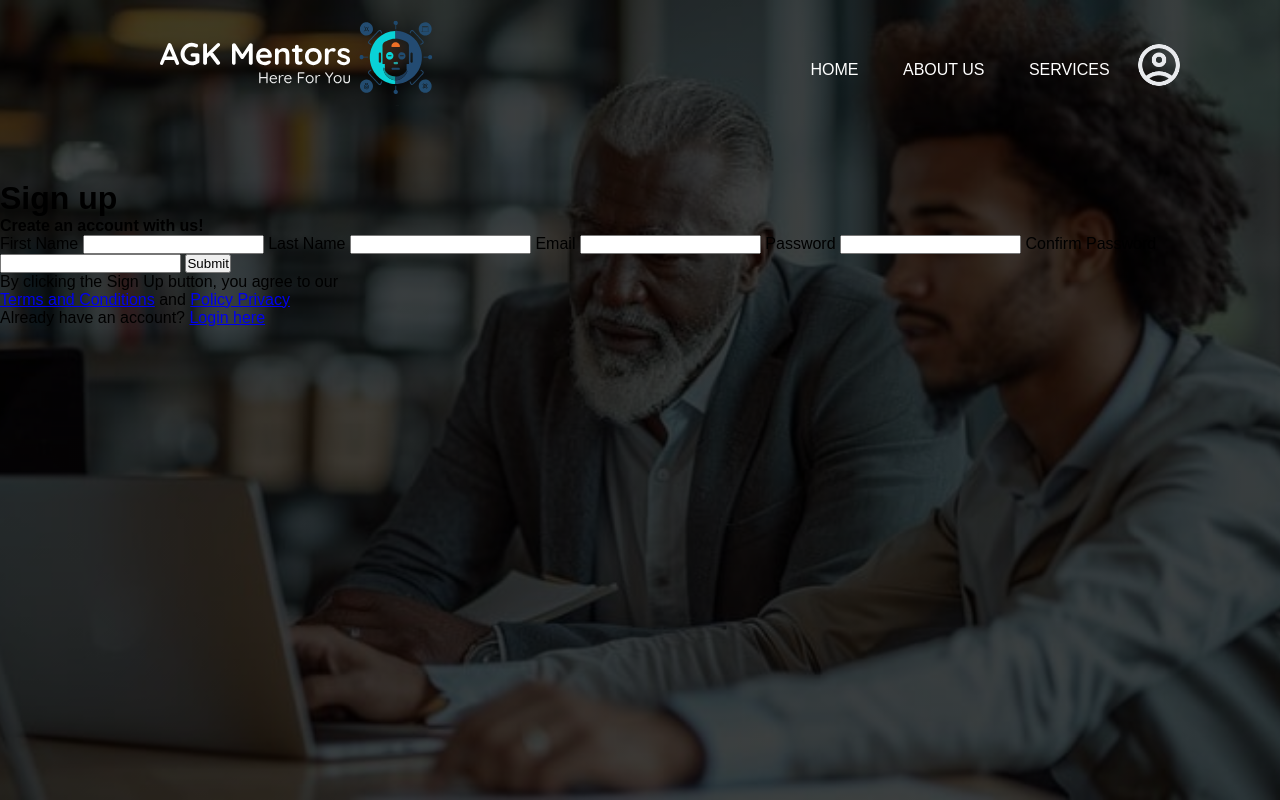
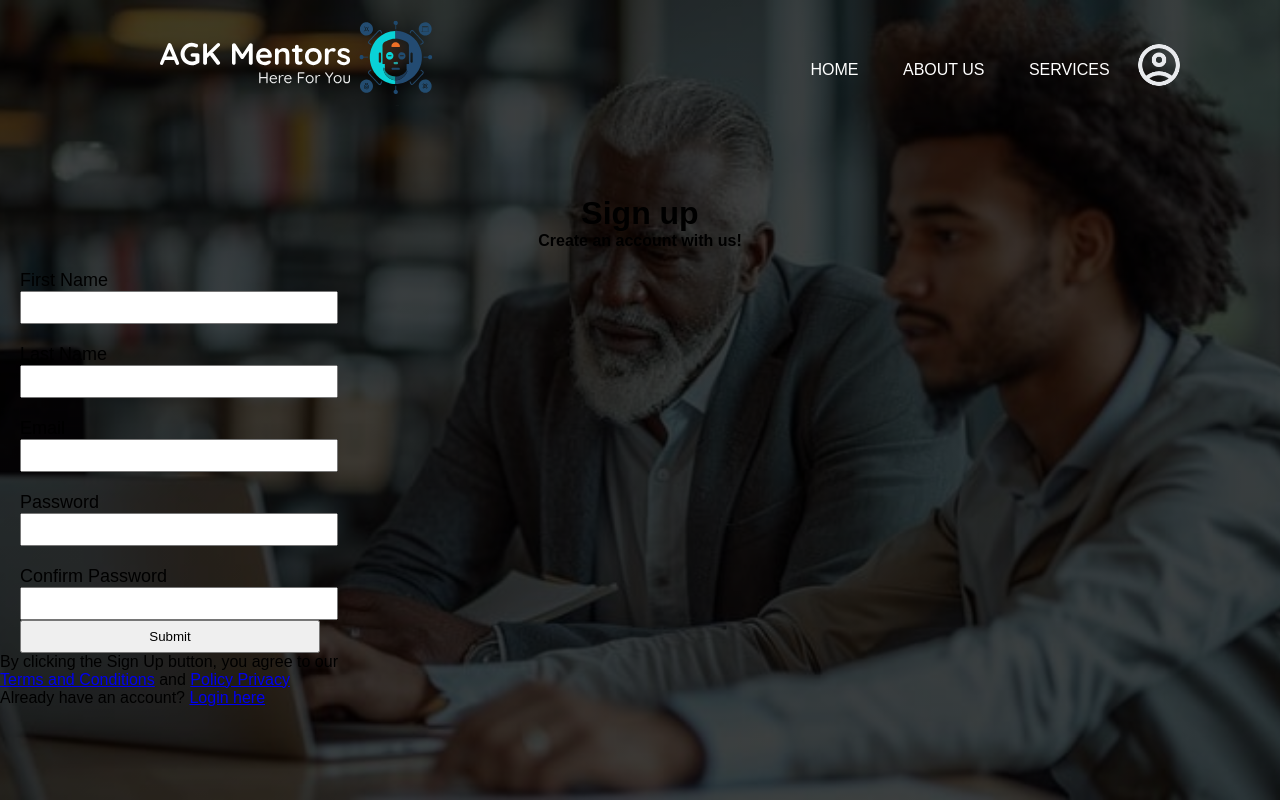
Before and after one commit to kkamionka/Mentoring-website-IBM, a PHP site: page /sign-in.html in a window 1280 px wide. Run offline with PHP 8.4, Linux system fonts and the light colour scheme.

Commit message:
70th change

```diff
--- a/sign-in.css
+++ b/sign-in.css
@@ -62,3 +62,38 @@
     margin-top: -10px;
     margin-bottom:-15px;
 }
+
+.signu-box{
+    width: 360px;
+    height: 620px;
+    margin: auto;
+    background-color: white;
+    border-radius: 3px;
+
+}
+
+h1 {
+    text-align: center;
+    padding-top: 15px;
+
+}
+
+h4 {
+    text-align: center;
+}
+
+form{
+    width: 300px;
+    margin-left: 20px;
+}
+
+form label{
+    display: flex;
+    margin-top: 20px;
+    font-size: 18px;
+
+}
+form input{
+    width: 100%;
+    padding: 7px;
+}
```
